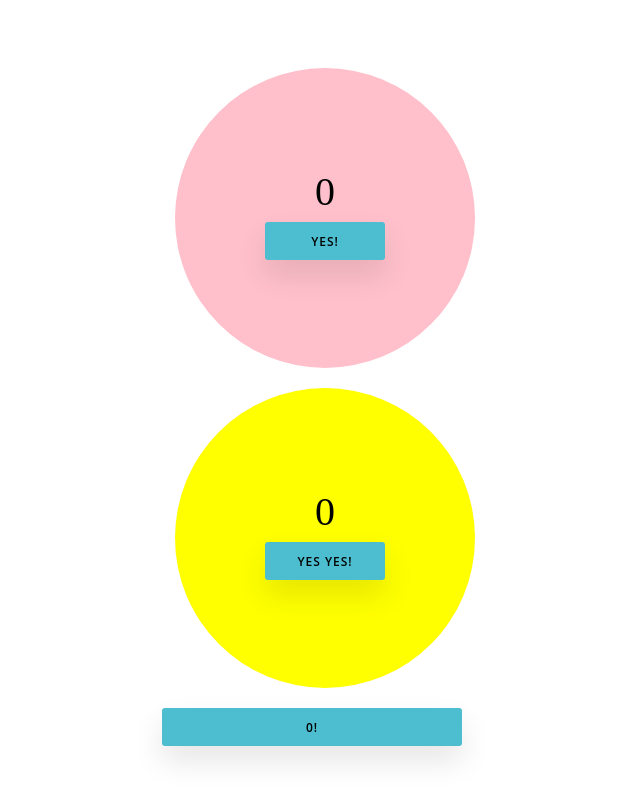
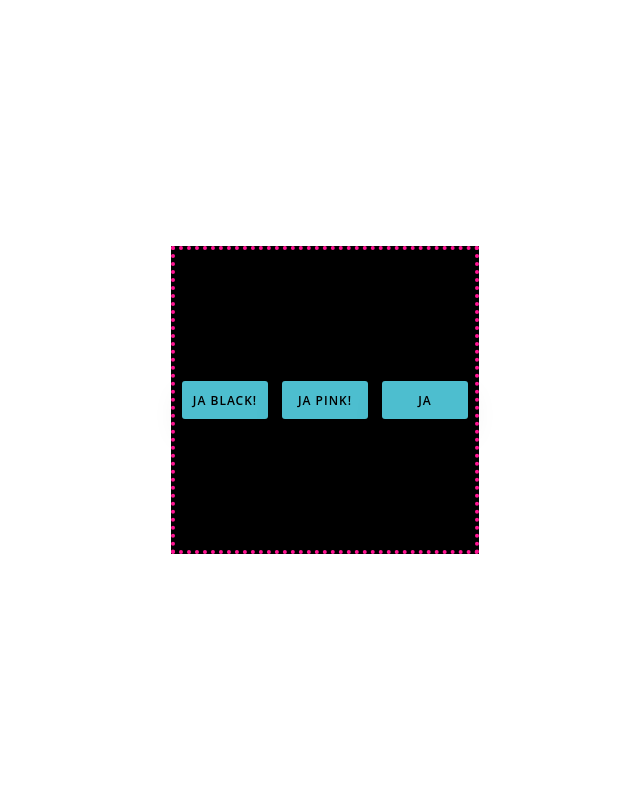
Before and after one commit to A-Kija/liutas, a React (Create React App) app: page / in a window 1280 px wide. Shown: the whole page, without its empty margins (315-955 px from the left). Built offline with nearby package versions, Linux system fonts and the light colour scheme.

Commit message:
sniurelis

```diff
--- a/src/App.jsx
+++ b/src/App.jsx
@@ -1,31 +1,20 @@
-import CircleDisplay from "./Components/CircleDisplay";
+import { useState } from "react";
+import ButtonColorChanger from "./Components/ButtonColorChanger";
 
-import { useState } from "react";
 
 function App() {
 
-    const [digit1, setDigit1] = useState(0);
-    const [digit2, setDigit2] = useState(0);
+    const [bg, setBg] = useState('black');
 
-    const addOne = () => {
-        setDigit1(digit1 + 1);
+    const changeBg = color => {
+        setBg(color)
     }
 
-    const addMany = () => {
-        setDigit2(digit2 + digit1);
-    }
-
-    const set0 = () => {
-        setDigit1(0);
-        setDigit2(0);
-    }
 
     return (
-        <>
-            <CircleDisplay text={'Yes!'} color={'pink'} digit={digit1} sniurelis={addOne}/>
-            <CircleDisplay text={'Yes Yes!'}  color={'yellow'} digit={digit2} sniurelis={addMany} />
-            <button onClick={set0} style={{width: '300px'}}>0!</button>
-        </>
+        <div className="sq" style={{backgroundColor:bg}}>
+            <ButtonColorChanger kasNors={changeBg}></ButtonColorChanger>
+        </div>
     )
 }
 
--- /dev/null
+++ b/src/Components/ButtonColorChanger.jsx
@@ -0,0 +1,16 @@
+function ButtonColorChanger({kasNors}) {
+
+
+    return (
+        <>
+
+        <button onClick={() => kasNors('black')}>Ja Black!</button>
+        <button onClick={() => kasNors('pink')}>Ja Pink!</button>
+        <button onClick={() => kasNors('yellow')}>Ja Yellow!</button>
+        </>
+    )
+
+
+}
+
+export default ButtonColorChanger;
--- a/src/index.scss
+++ b/src/index.scss
@@ -134,3 +134,14 @@ button {
         font-size: 40px;
     }
 }
+
+.sq {
+    display: flex;
+    justify-content: center;
+    align-items: center;
+    width: 300px;
+    height: 300px;
+    margin: 20px;
+    border: 4px dotted deeppink;
+    transition: all 4s cubic-bezier(0.075, 0.82, 0.165, 1);
+}
```
Also changed, not shown: src/App6.jsx (added, +32 -0 lines).
